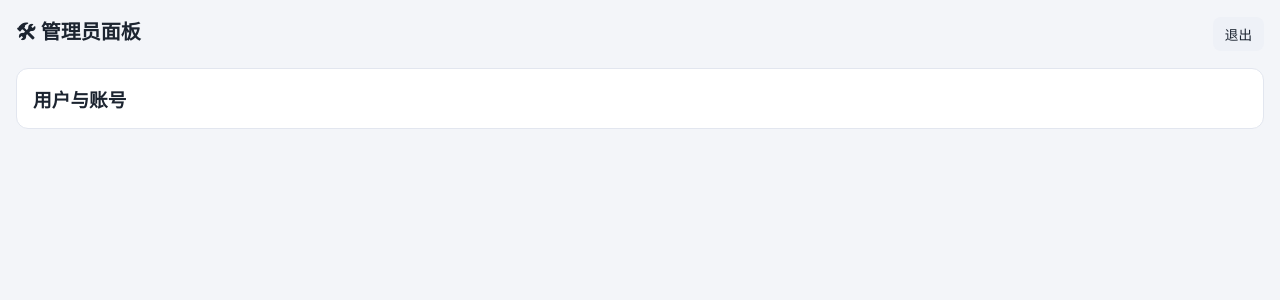
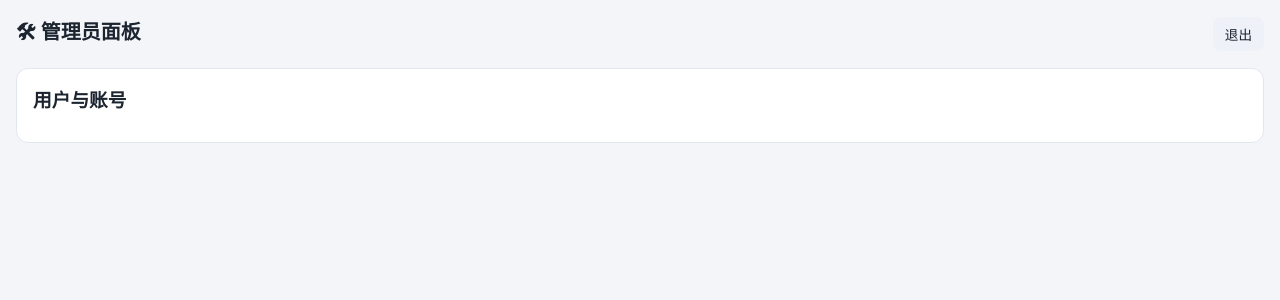
Before and after one commit to BG7ZDQ/AutoAM4, a Python web app: template src/templates/admin.html in a window 1280 px wide. Shown: the top 300 px of the page. Run offline with Jinja, Linux system fonts and the light colour scheme; the template is opened without the code that fills it, so the values that code supplies are empty.

Commit message:
style: 用户卡片与标题增加间距

```diff
--- a/src/templates/admin.html
+++ b/src/templates/admin.html
@@ -19,7 +19,7 @@ button{border:0;border-radius:8px;padding:7px 12px;font-size:.85rem;cursor:point
 .badge{display:inline-block;padding:2px 8px;border-radius:999px;font-size:.75rem}
 .badge.active{background:#dcfce7;color:var(--ok)}.badge.pending{background:#fef3c7;color:var(--warn)}
 .badge.disabled{background:#fee2e2;color:var(--err)}.badge.admin{background:#dbeafe;color:var(--pri)}
-.user-cards{display:grid;grid-template-columns:repeat(auto-fill,minmax(280px,1fr));gap:12px}
+.user-cards{display:grid;grid-template-columns:repeat(auto-fill,minmax(280px,1fr));gap:12px;margin-top:14px}
 .user-card{background:var(--card);border:1px solid var(--brd);border-radius:12px;padding:14px;
   display:flex;flex-direction:column;gap:8px}
 .u-top{display:flex;align-items:center;gap:8px;flex-wrap:wrap}
```
